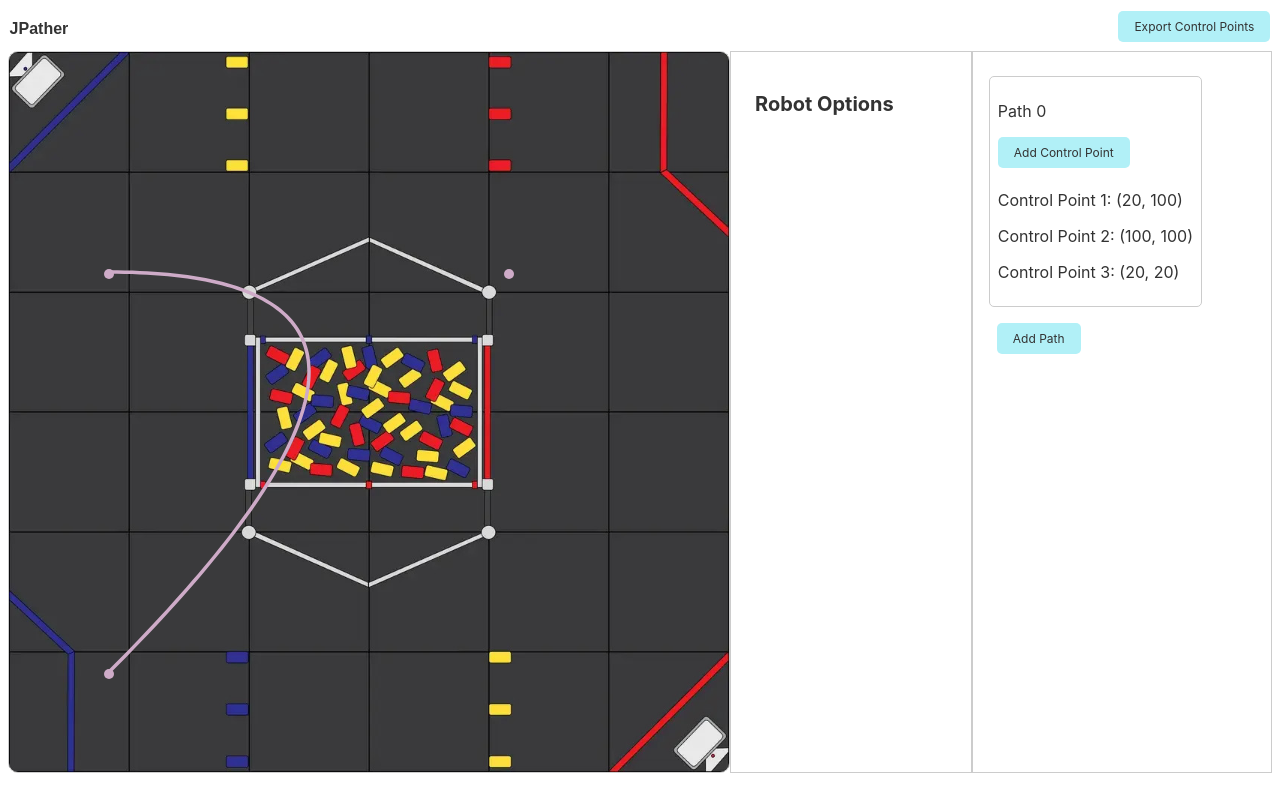
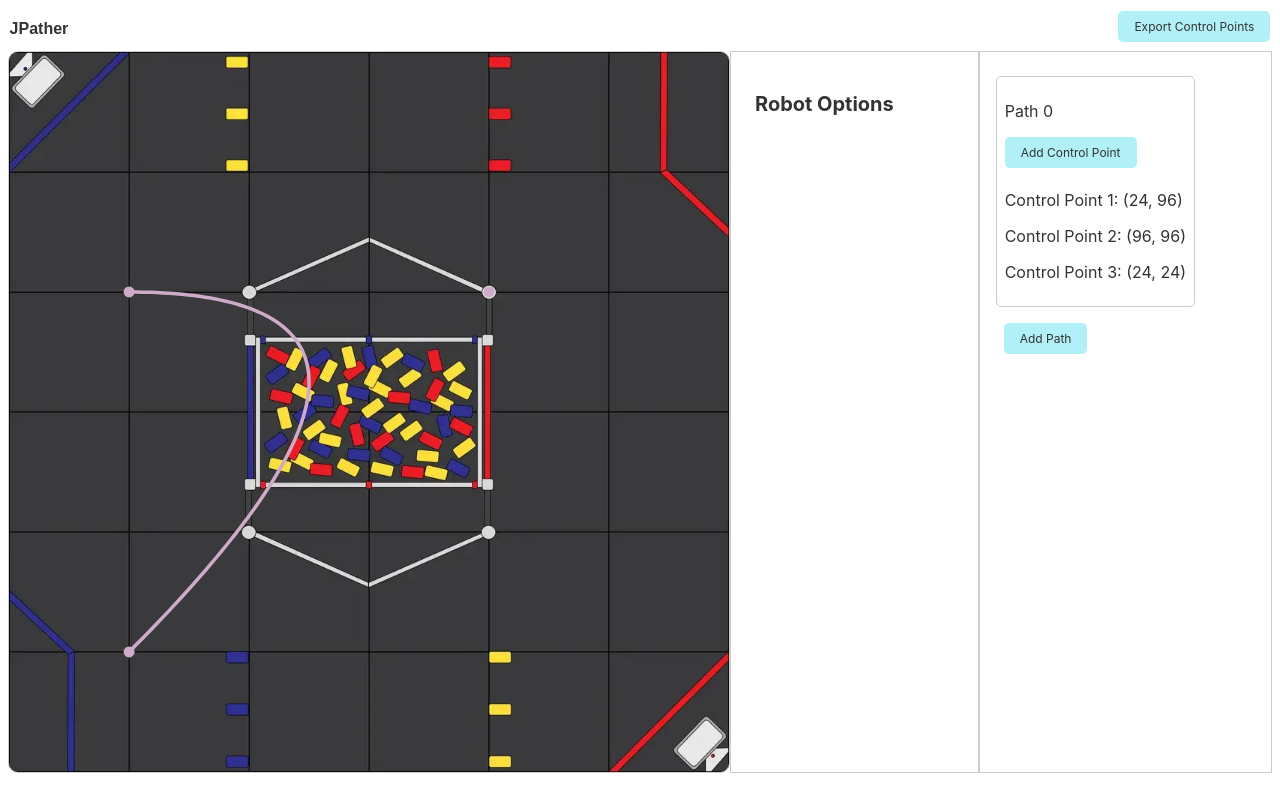
Before and after one commit to jwhof/jpather, a Svelte app in the folder frontend/: page / in a window 1280 px wide. Built offline with nearby package versions, Linux system fonts and the light colour scheme.

Commit message:
fixed resizing problems

```diff
--- a/frontend/src/App.svelte
+++ b/frontend/src/App.svelte
@@ -59,9 +59,9 @@
 
 	document.addEventListener('DOMContentLoaded', () => {
 		addPath();
-		addControlPointToPath(0, 20, 20);
-		addControlPointToPath(0, 20, 100);
-		addControlPointToPath(0, 100, 100);
+		addControlPointToPath(0, 24, 24);
+		addControlPointToPath(0, 24, 96);
+		addControlPointToPath(0, 96, 96);
 	});
 
 	document.addEventListener('mousedown', (event) => {
@@ -159,12 +159,17 @@
 		display: flex;
 		justify-content: space-between;
 		width: 100%;
+		min-width: 1150px;
 	}
 
 	.field {
 		position: relative;
+		width: 90vh;
 		height: 90vh;
-		width: 90vh;
+		max-width: 90vw;
+		max-height: 90vw;
+		min-width: 500px;
+		min-height: 500px;
 		background: url('/field-image.jpg') no-repeat center center;
 		background-size: cover;
 		border: 1px solid #ccc;
@@ -173,10 +178,10 @@
 
 	.point {
 		position: absolute;
-		width: 10px;
-		height: 10px;
+		width: 1.5%;
+		height: 1.5%;
 		border-radius: 50%;
-		transform: translate(-50%, -50%);
+		transform: translate(-50%, 50%);
 	}
 
 	.curve {
@@ -267,8 +272,8 @@
 	<div class="container">
 		<div class="field">
 			{#each $paths as path}
-				{#each path.controlPoints as { x, y }, i}
-					<div class="point" style="left: {x / 144 * 100}%; bottom: {(y - 2.5) / 144 * 100}%; background: {path.color};"></div>
+				{#each path.controlPoints as { x, y }}
+					<div class="point" style="left: {x / 144 * 100}%; bottom: {y / 144 * 100}%; background: {path.color};"></div>
 				{/each}
 			{/each}
 			<svg viewBox="0 0 144 144" width="100%" height="100%" style="position: absolute; top: 0; left: 0;">
```
